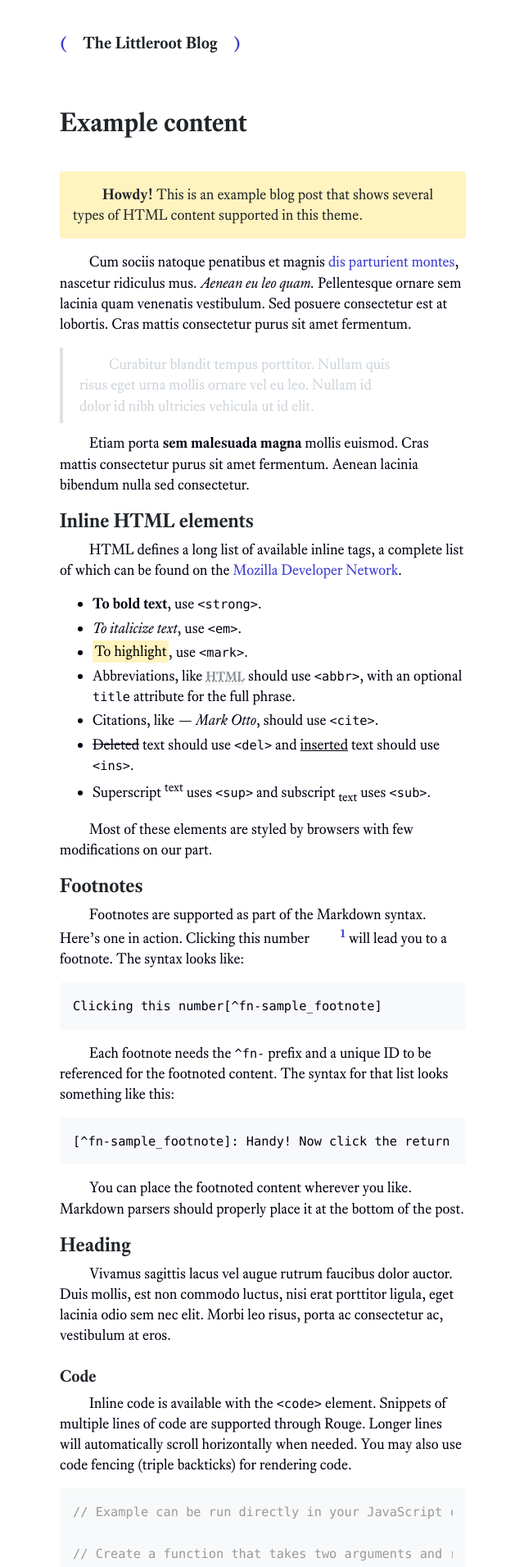
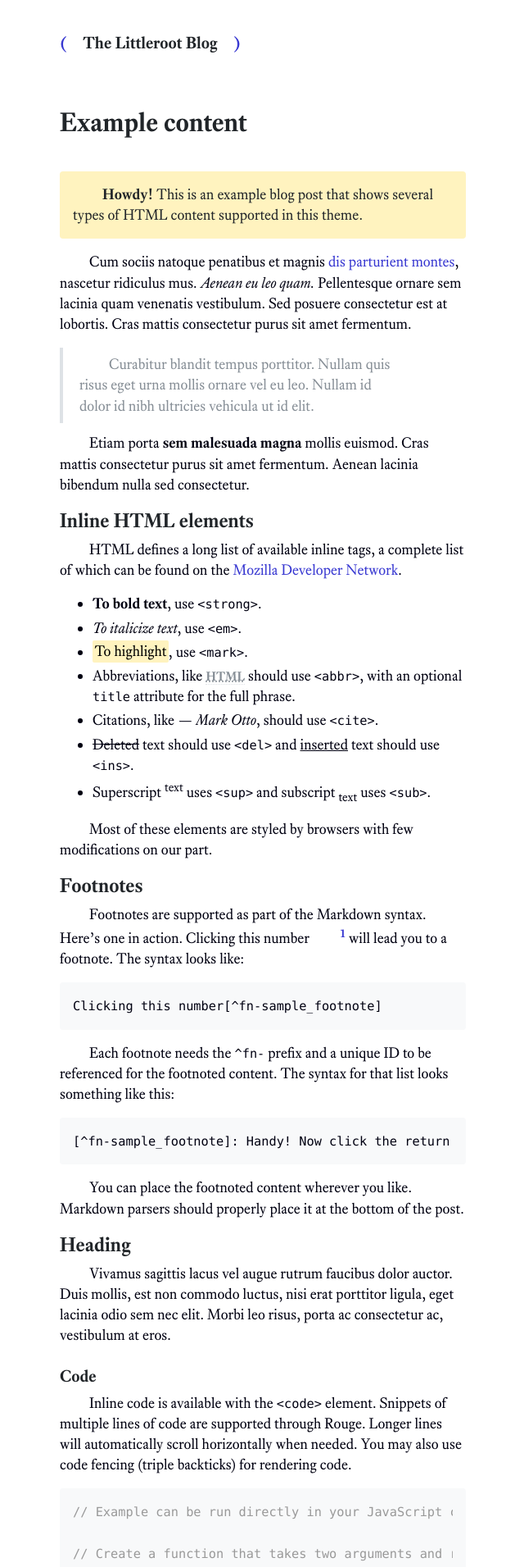
Before and after one commit to littleroot/blog, a Jekyll site: the page built from _pages/example-content.md, in a window 1280 px wide. Shown: the top 1911 px of the page at 82% size, without its empty margins (319-959 px from the left). Built offline with Jekyll 4.4.1, drawn with Linux system fonts in a browser that asks for light colours.

Commit message:
fix up color

```diff
--- a/_sass/typography.scss
+++ b/_sass/typography.scss
@@ -69,7 +69,7 @@ abbr {
 blockquote {
   padding: .5rem 1rem;
   margin: .8rem 0;
-  color: $gray-400;
+  color: $gray-600;
   border-left: .25rem solid $border-color;
 
   p:last-child {
```
